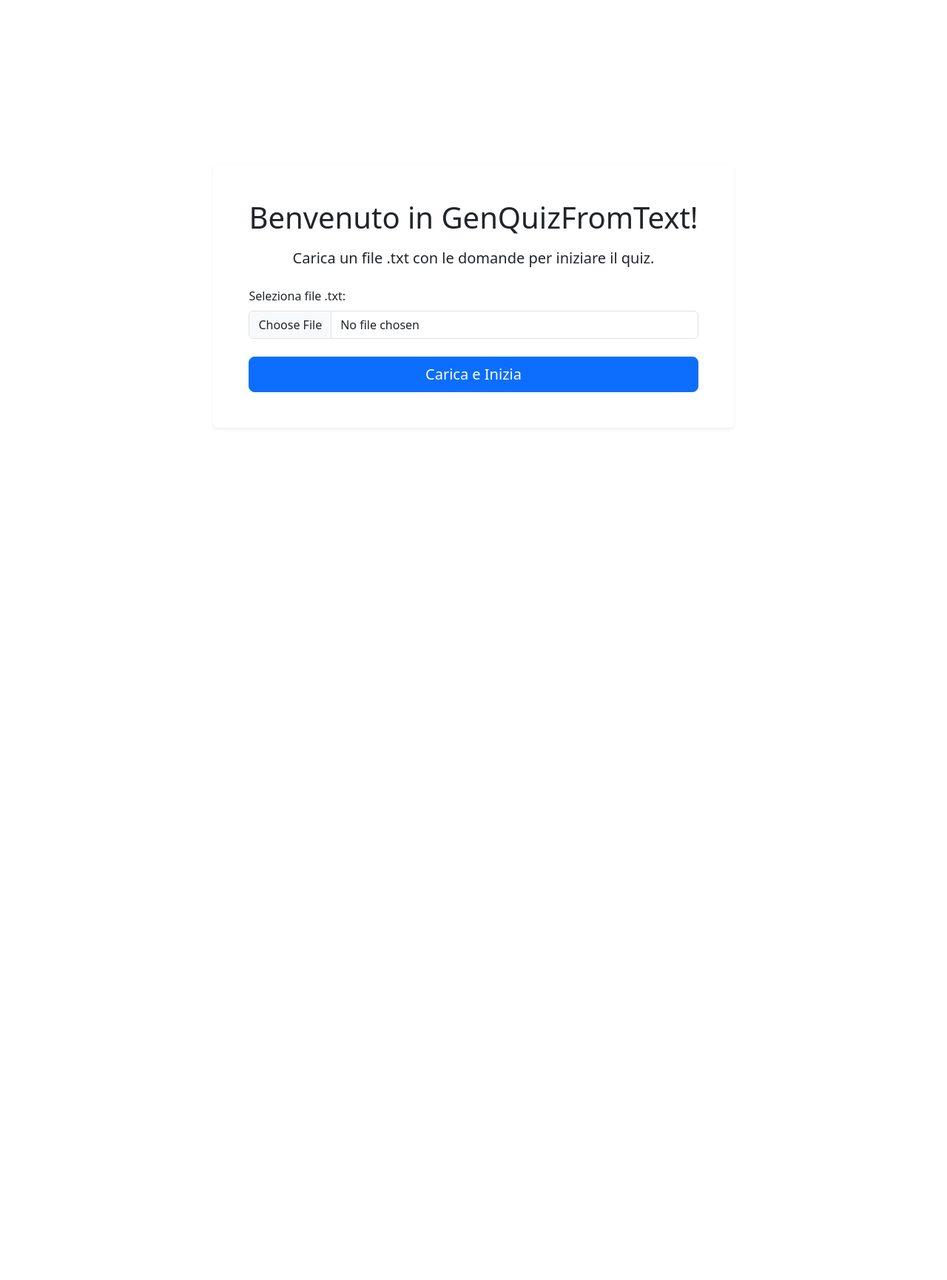
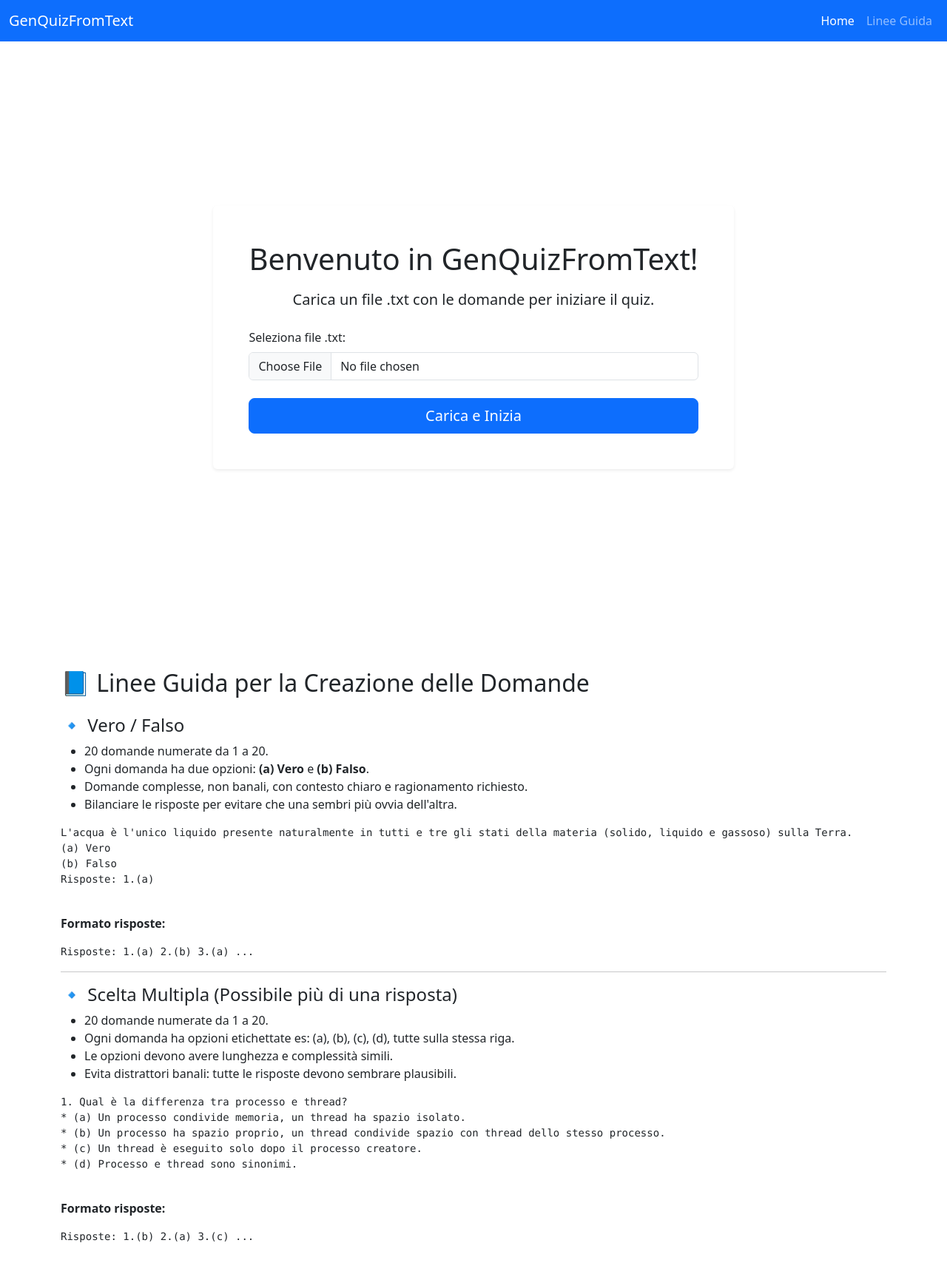
Before and after one commit to Antonino545/GenQuizFromText, a Flask app: page / in a window 1280 px wide. Shown: the whole page at 74% size. Before the commit the page ends 579 px from the top, so only its background shows below. Run offline with Flask 3, Linux system fonts and the light colour scheme.

Commit message:
Add navigation bar and guidelines section to index.html; adjust error message spacing in error.html

```diff
--- a/templates/error.html
+++ b/templates/error.html
@@ -10,7 +10,7 @@
   <div class="container py-5">
     <div class="alert alert-danger shadow-lg text-center">
       <h1 class="mb-3">⚠️ Si è verificato un errore</h1>
-      <p class="fs-5">{{ error_message }}</p>
+      <p class="fs-5"> {{ error_message }}</p>
       <a href="{{ url_for('index') }}" class="btn btn-primary mt-3">Torna alla pagina principale</a>
     </div>
   </div>
--- a/templates/index.html
+++ b/templates/index.html
@@ -16,6 +16,29 @@
 </head>
 <body>
 
+<!-- Navbar -->
+<nav class="navbar navbar-expand-lg navbar-dark bg-primary">
+    <div class="container-fluid">
+        <a class="navbar-brand" href="#">GenQuizFromText</a>
+        <button class="navbar-toggler" type="button" data-bs-toggle="collapse"
+                data-bs-target="#navbarNav" aria-controls="navbarNav" aria-expanded="false"
+                aria-label="Toggle navigation">
+            <span class="navbar-toggler-icon"></span>
+        </button>
+        <div class="collapse navbar-collapse" id="navbarNav">
+            <ul class="navbar-nav ms-auto">
+                <li class="nav-item">
+                    <a class="nav-link active" href="#">Home</a>
+                </li>
+                <li class="nav-item">
+                    <a class="nav-link" href="#linee-guida">Linee Guida</a>
+                </li>
+            </ul>
+        </div>
+    </div>
+</nav>
+
+<!-- Main Container -->
 <div class="container d-flex align-items-center justify-content-center min-vh-100">
     <div class="quiz-container text-center p-4 p-md-5 rounded shadow-sm">
         <h1 class="mb-3">Benvenuto in GenQuizFromText!</h1>
@@ -35,6 +58,53 @@
     </div>
 </div>
 
+<!-- Linee Guida Section -->
+<div class="container my-5" id="linee-guida">
+    <h2 class="mb-4">📘 Linee Guida per la Creazione delle Domande</h2>
+
+    <h4>🔹 Vero / Falso</h4>
+    <ul>
+        <li>20 domande numerate da 1 a 20.</li>
+        <li>Ogni domanda ha due opzioni: <strong>(a) Vero</strong> e <strong>(b) Falso</strong>.</li>
+        <li>Domande complesse, non banali, con contesto chiaro e ragionamento richiesto.</li>
+        <li>Bilanciare le risposte per evitare che una sembri più ovvia dell'altra.</li>
+    </ul>
+
+    <pre>
+L'acqua è l'unico liquido presente naturalmente in tutti e tre gli stati della materia (solido, liquido e gassoso) sulla Terra.
+(a) Vero
+(b) Falso
+Risposte: 1.(a)
+    </pre>
+
+    <p><strong>Formato risposte:</strong></p>
+    <pre>Risposte: 1.(a) 2.(b) 3.(a) ...</pre>
+
+    <hr>
+
+    <h4>🔹 Scelta Multipla (Possibile più di una risposta)</h4>
+    <ul>
+        <li>20 domande numerate da 1 a 20.</li>
+        <li>Ogni domanda ha opzioni etichettate es: (a), (b), (c), (d), tutte sulla stessa riga.</li>
+        <li>Le opzioni devono avere lunghezza e complessità simili.</li>
+        <li>Evita distrattori banali: tutte le risposte devono sembrare plausibili.</li>
+    </ul>
+
+    <pre>
+1. Qual è la differenza tra processo e thread?
+* (a) Un processo condivide memoria, un thread ha spazio isolato.
+* (b) Un processo ha spazio proprio, un thread condivide spazio con thread dello stesso processo.
+* (c) Un thread è eseguito solo dopo il processo creatore.
+* (d) Processo e thread sono sinonimi.
+    </pre>
+
+    <p><strong>Formato risposte:</strong></p>
+    <pre>Risposte: 1.(b) 2.(a) 3.(c) ...</pre>
+
+
+
+</div>
+
 <!-- Bootstrap JS Bundle -->
 <script src="https://cdn.jsdelivr.net/npm/bootstrap@5.3.0/dist/js/bootstrap.bundle.min.js"></script>
 
```
Also changed, not shown: templates/quiz.html (+5 -4 lines).
